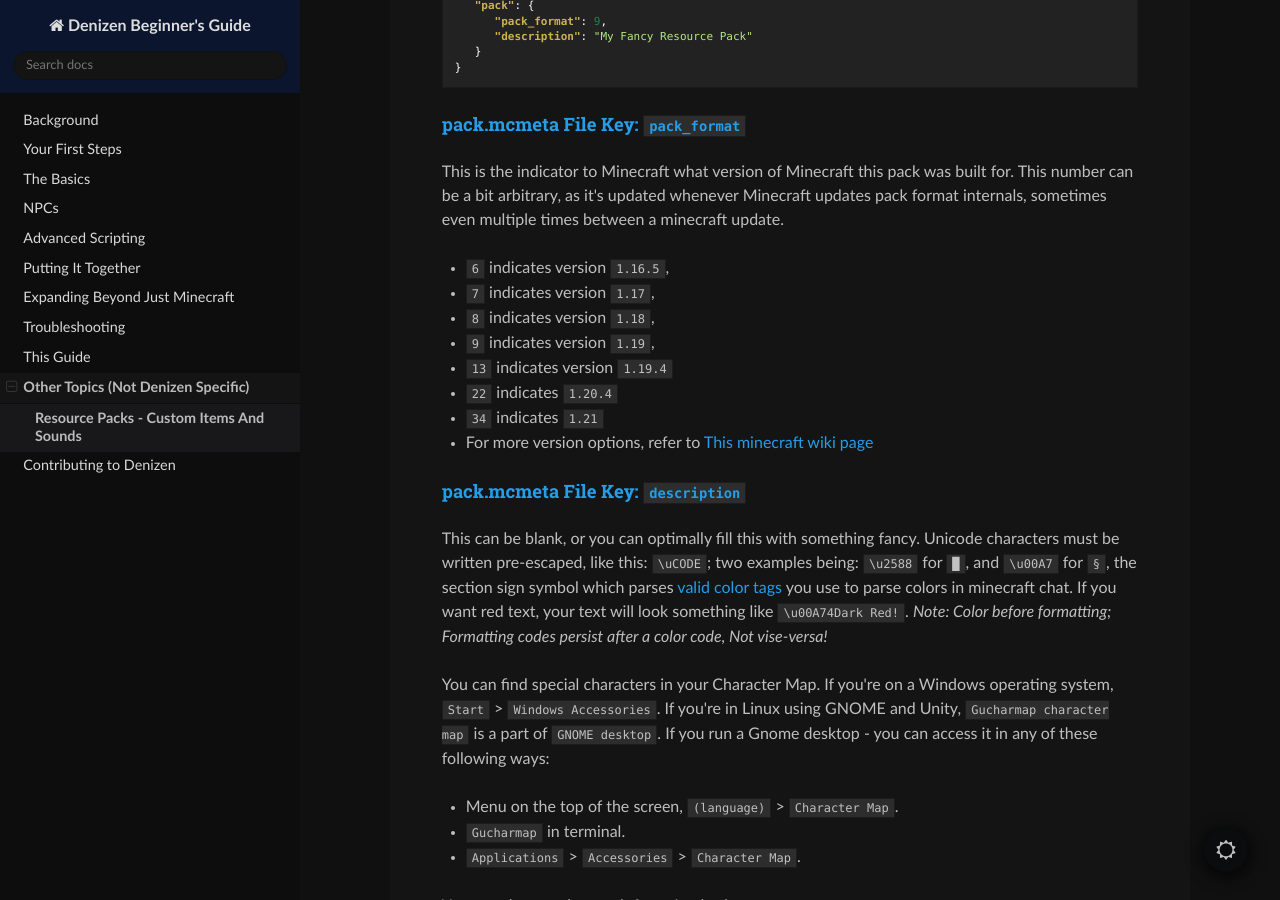
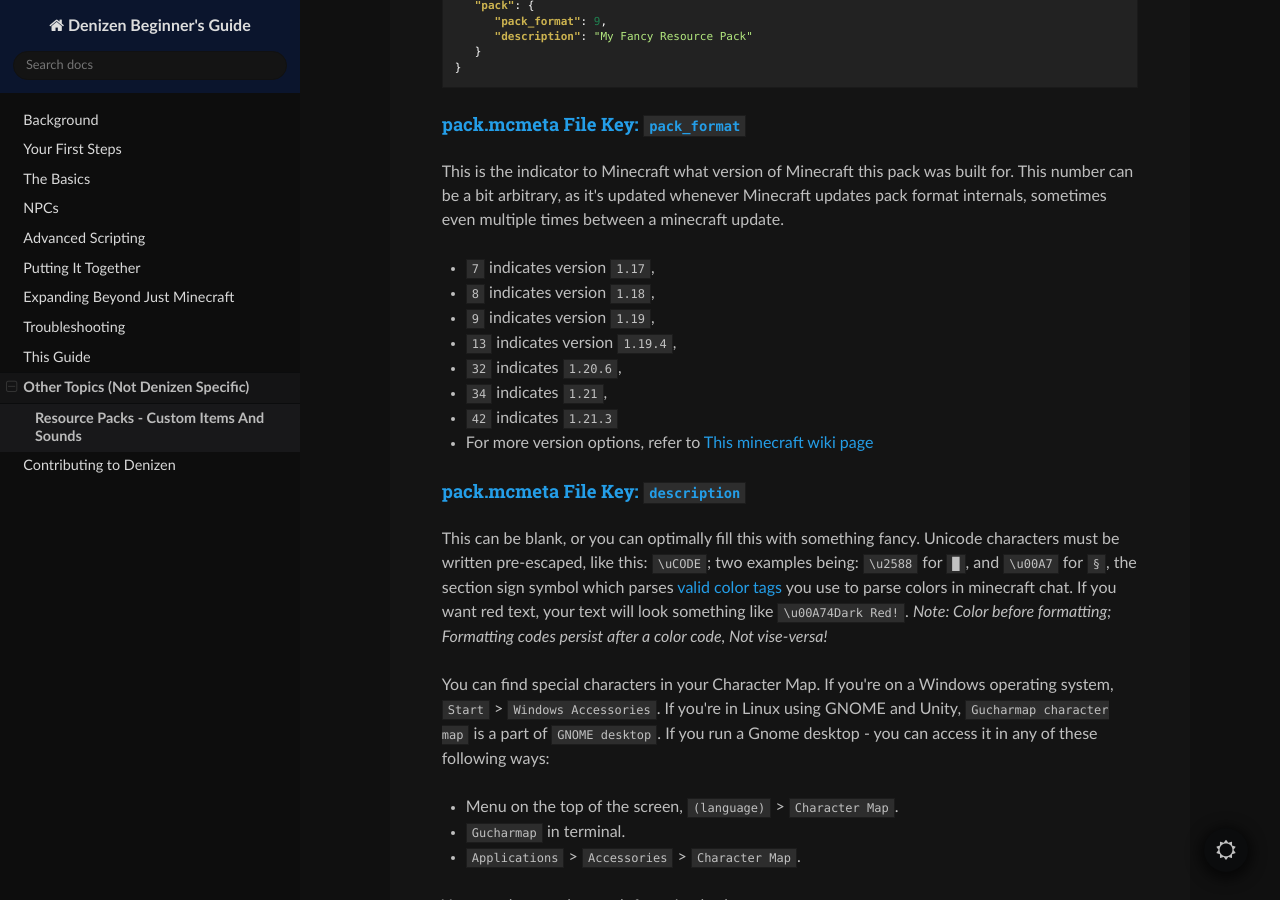
Before and after one commit to DenizenScript/Denizen-Beginners-Guide, a Sphinx documentation site: the page built from source/guides/non-denizen/resource-packs.md, in a window 1280 px wide and 900 px high, scrolled down 1524 px. Built offline with Sphinx 7.4.7 and the Read the Docs theme 3.1.0, drawn with Linux system fonts in a browser that asks for light colours.

Commit message:
Version bump and reference change

```diff
--- a/source/guides/non-denizen/resource-packs.md
+++ b/source/guides/non-denizen/resource-packs.md
@@ -39,14 +39,14 @@ Here is what it looks like inside:
 ##### pack.mcmeta File Key: `pack_format`
 
 This is the indicator to Minecraft what version of Minecraft this pack was built for. This number can be a bit arbitrary, as it's updated whenever Minecraft updates pack format internals, sometimes even multiple times between a minecraft update.
-- `6` indicates version `1.16.5`,
 - `7` indicates version `1.17`,
 - `8` indicates version `1.18`,
 - `9` indicates version `1.19`,
-- `13` indicates version `1.19.4`
-- `22` indicates `1.20.4`
-- `34` indicates `1.21`
-- For more version options, refer to [This minecraft wiki page](https://minecraft.fandom.com/wiki/Tutorials/Creating_a_resource_pack#Formatting_pack.mcmeta)
+- `13` indicates version `1.19.4`,
+- `32` indicates `1.20.6`,
+- `34` indicates `1.21`,
+- `42` indicates `1.21.3`
+- For more version options, refer to [This minecraft wiki page](https://minecraft.wiki/w/Pack_format/#List_of_resource_pack_formats)
 
 ##### pack.mcmeta File Key: `description`
 
```
